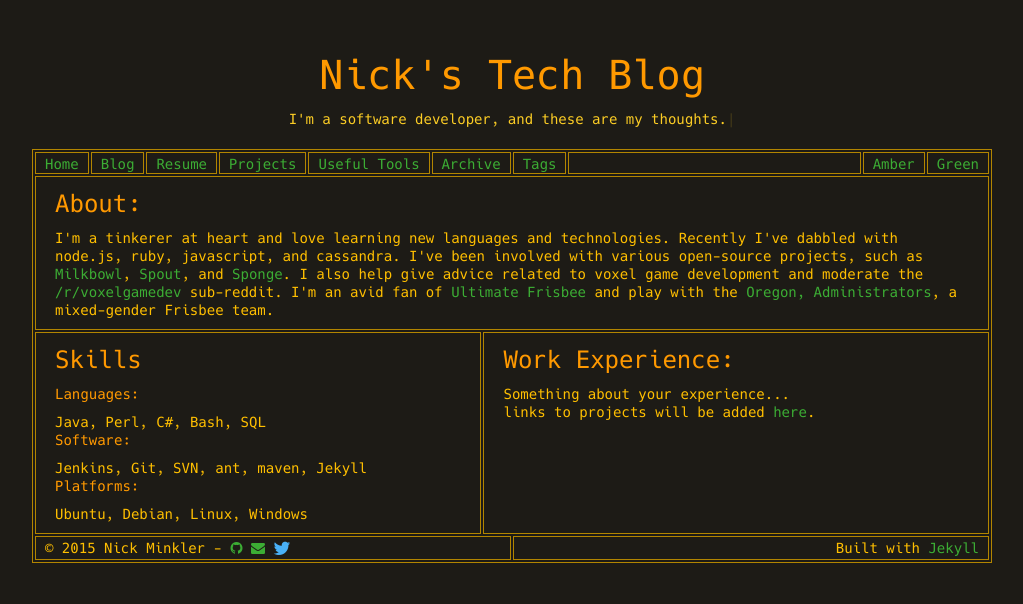
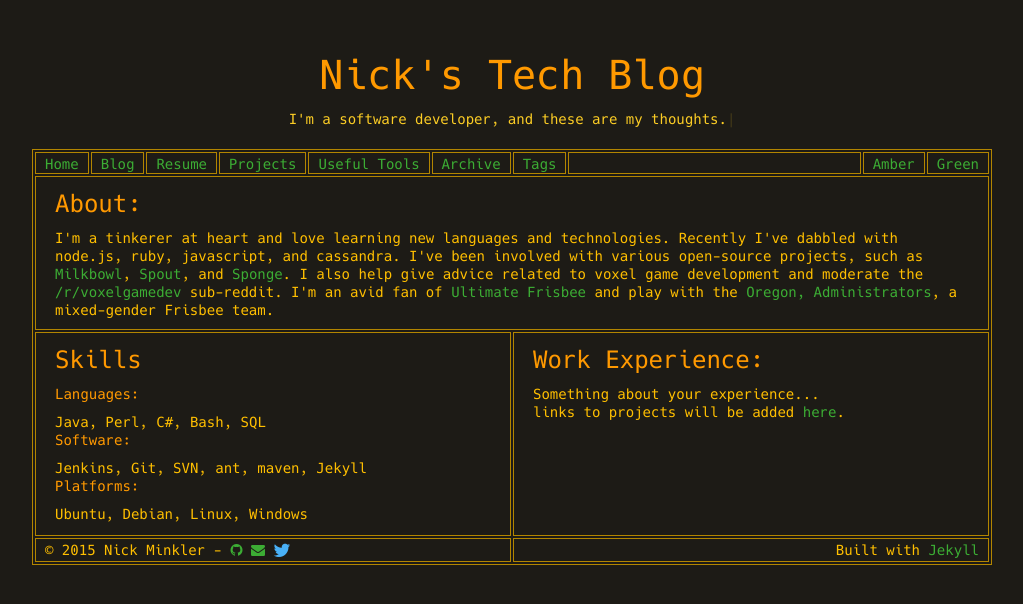
Before and after one commit to Sleaker/sleaker.github.io, a Jekyll site: the page built from resume.html, in a window 1280 px wide. Shown: the top 604 px of the page, without its empty margins (128-1151 px from the left). Built offline with Jekyll 4.4.1, drawn with Linux system fonts in a browser that asks for light colours; comment, search, counter and statistics services are not loaded.

Commit message:
Fix resume page not splitting in half.

```diff
--- a/resume.html
+++ b/resume.html
@@ -11,7 +11,7 @@ layout: default
 </td>
 </tr>
 <tr>
-  <td class="top">
+  <td class="top left-half-td">
     <div class="padded">
       <h2>Skills</h2>
       <h4 class="text-muted">Languages:</h4>
```
